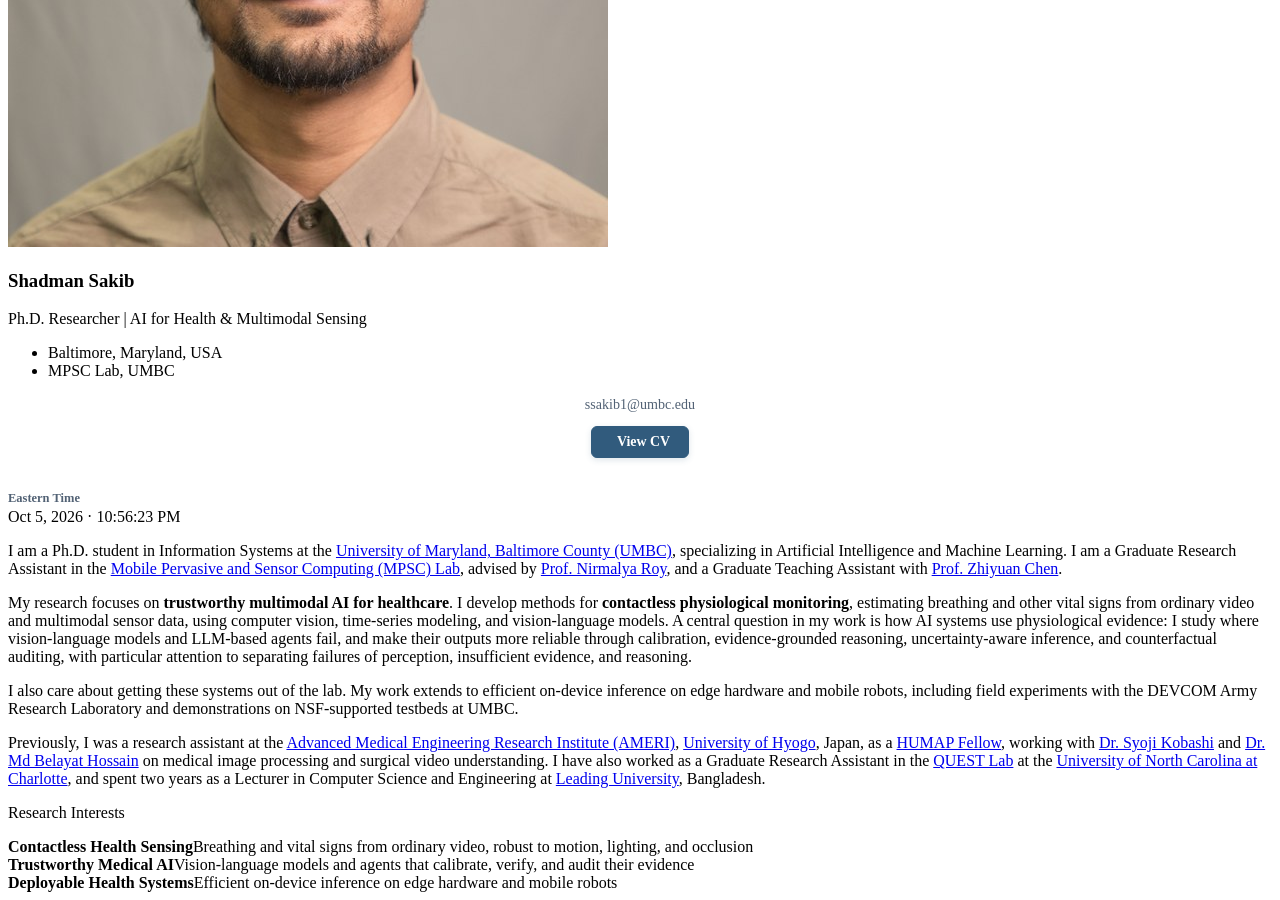
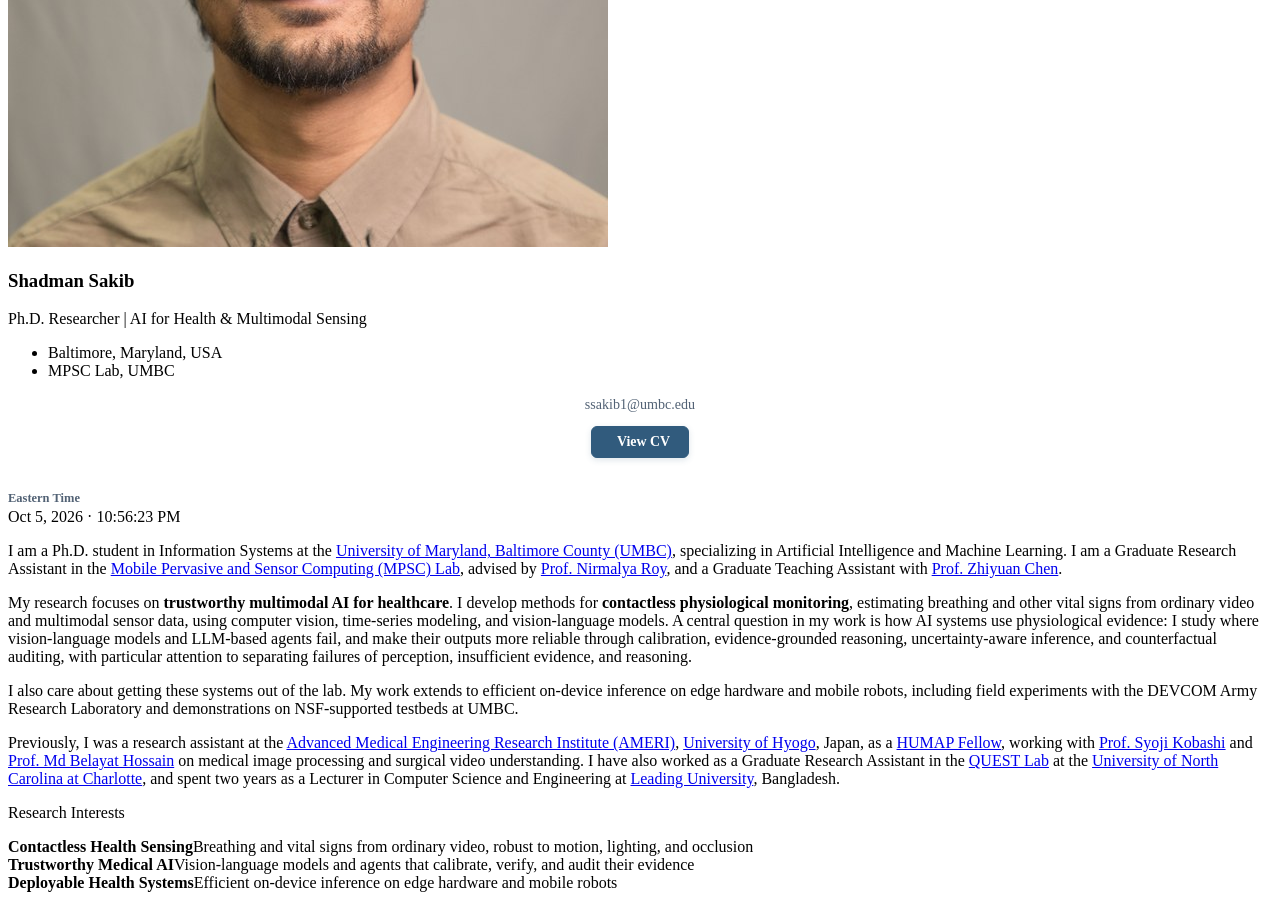
Before and after one commit to sakibshadman/sakibshadman.github.io, a Jekyll site: the page built from _pages/includes/intro.md, in a window 1280 px wide and 900 px high, scrolled down 573 px. Built offline with Jekyll 4.4.1, drawn with Linux system fonts in a browser that asks for light colours; our own code applies the rules of GitHub Pages for plain Markdown files.

Commit message:
Update intro.md

```diff
--- a/_pages/includes/intro.md
+++ b/_pages/includes/intro.md
@@ -4,7 +4,7 @@ My research focuses on **trustworthy multimodal AI for healthcare**. I develop m
 
 I also care about getting these systems out of the lab. My work extends to efficient on-device inference on edge hardware and mobile robots, including field experiments with the DEVCOM Army Research Laboratory and demonstrations on NSF-supported testbeds at UMBC.
 
-Previously, I was a research assistant at the [Advanced Medical Engineering Research Institute (AMERI)](https://ame-hyogo.org/english/), [University of Hyogo](https://www.u-hyogo.ac.jp/english/), Japan, as a [HUMAP Fellow](https://hyogo-humap.jp/en/search/203), working with [Dr. Syoji Kobashi](https://sites.google.com/site/syojikobashi/people/syojikobashi) and [Dr. Md Belayat Hossain](https://academics.siu.edu/computing-and-technology/computer-science/faculty/hossain-mdbelayat.php) on medical image processing and surgical video understanding. I have also worked as a Graduate Research Assistant in the [QUEST Lab](https://coefs.charlotte.edu/fdeeba/) at the [University of North Carolina at Charlotte](https://www.charlotte.edu/), and spent two years as a Lecturer in Computer Science and Engineering at [Leading University](https://www.lus.ac.bd/), Bangladesh.
+Previously, I was a research assistant at the [Advanced Medical Engineering Research Institute (AMERI)](https://ame-hyogo.org/english/), [University of Hyogo](https://www.u-hyogo.ac.jp/english/), Japan, as a [HUMAP Fellow](https://hyogo-humap.jp/en/search/203), working with [Prof. Syoji Kobashi](https://sites.google.com/site/syojikobashi/people/syojikobashi) and [Prof. Md Belayat Hossain](https://academics.siu.edu/computing-and-technology/computer-science/faculty/hossain-mdbelayat.php) on medical image processing and surgical video understanding. I have also worked as a Graduate Research Assistant in the [QUEST Lab](https://coefs.charlotte.edu/fdeeba/) at the [University of North Carolina at Charlotte](https://www.charlotte.edu/), and spent two years as a Lecturer in Computer Science and Engineering at [Leading University](https://www.lus.ac.bd/), Bangladesh.
 
 <div class="ri-thrusts">
   <p class="ri-thrusts__title">Research Interests</p>
```
